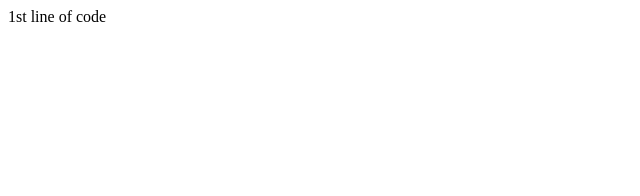
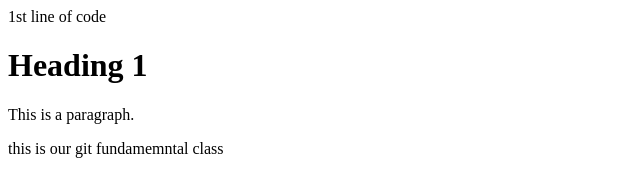
Before and after one commit to captain-rhythm/Mid_Term_Exam, a plain HTML site: page index.html in a window 1280 px wide. Shown: the whole page, without its empty margins (0-640 px from the left). Drawn offline with Linux system fonts and the light colour scheme.

Commit message:
2nd commit done

```diff
--- a/index.html
+++ b/index.html
@@ -7,5 +7,8 @@
 </head>
 <body>
     1st line of code
+    <h1>Heading 1</h1>
+    <p>This is a paragraph.</p>
+    <div>this is our git fundamemntal class</div>
 </body>
 </html>
```
